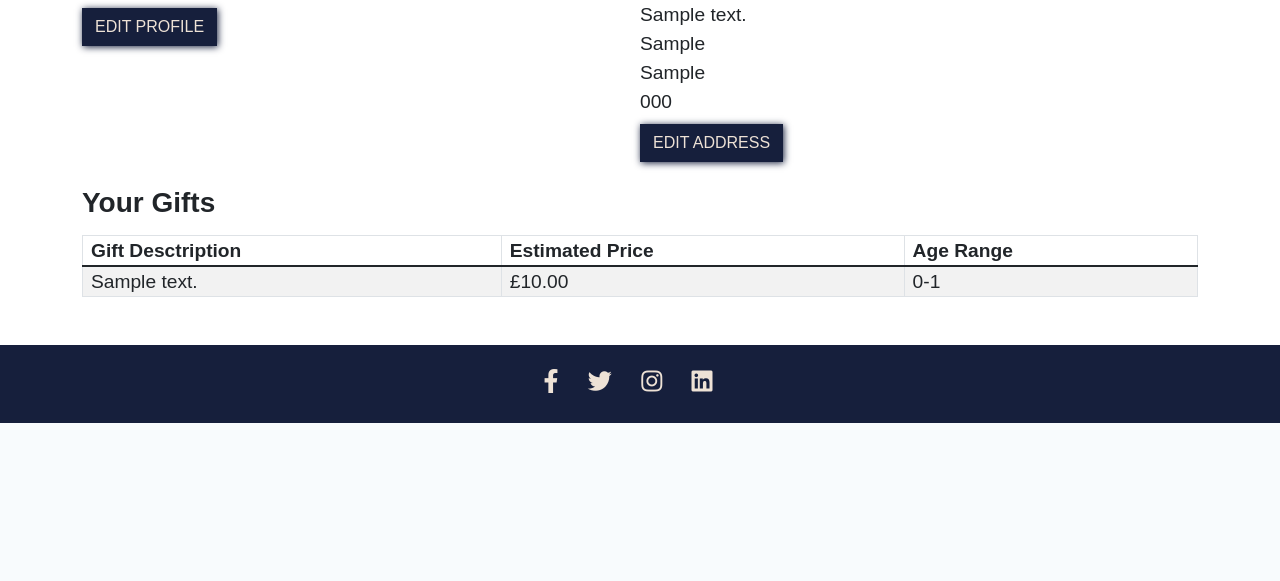
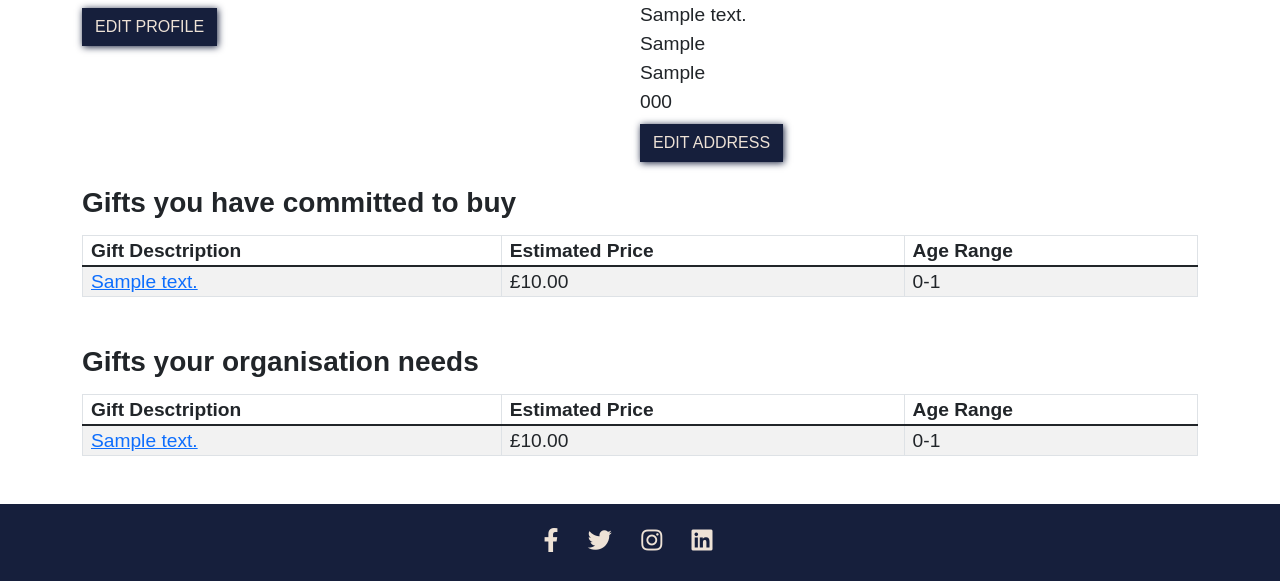
Before and after one commit to AmyOShea/GiftOfGiving, a Django app: template profiles/templates/profiles/profile.html in a window 1280 px wide. Shown: the part 388-969 px from the top of the page. Before the commit the page ends 811 px from the top, so only its background shows below. Run offline with Django 3.2, Linux system fonts and the light colour scheme; the template is opened without the code that fills it: values that come from a table or form of the project are taken from there, others are empty; tables that the repository leaves empty hold one stand-in row (values such as "Sample post"); some libraries are stand-ins or nearby versions; some web fonts are replaced.

Commit message:
Added logic to display committed gifts and charities gifts

```diff
--- a/profiles/templates/profiles/profile.html
+++ b/profiles/templates/profiles/profile.html
@@ -54,7 +54,8 @@
         {% endif %}
         </div>
     </div>
-    <h3><strong>Your Gifts</strong></h3>
+    {% if gifts %}
+    <h3><strong>Gifts you have committed to buy</strong></h3>
     <table class="table table-bordered table-striped table-hover">
         <thead>
             <tr>
@@ -64,20 +65,44 @@
             </tr>
           </thead>
           <tbody>
-            {% if gifts %}
             {% for gift in gifts %}
             <tr>
                 <!-- gift description -->
-                <td>{{ gift.description }}</td>
+                <td><a href="{% url 'view_gift' request.user gift.id %}">{{ gift.description }}</a></td>
                 <!-- gift rough price -->
                 <td>£{{ gift.estimated_price }}</td>
                 <!-- child age -->
                 <td>{{ gift.age_range}}</td>
             </tr>
             {% endfor %}
-            {% endif %}
           </tbody>
     </table>
+    {% endif %}
+
+    {% if charity_gifts %}
+    <h3><strong>Gifts your organisation needs</strong></h3>
+    <table class="table table-bordered table-striped table-hover">
+        <thead>
+            <tr>
+              <th scope="col">Gift Desctription</th>
+              <th scope="col">Estimated Price</th>
+              <th scope="col">Age Range</th>
+            </tr>
+          </thead>
+          <tbody>
+            {% for gift in charity_gifts %}
+            <tr>
+                <!-- gift description -->
+                <td><a href="{% url 'view_gift' request.user gift.id %}">{{ gift.description }}</a></td>
+                <!-- gift rough price -->
+                <td>£{{ gift.estimated_price }}</td>
+                <!-- child age -->
+                <td>{{ gift.age_range}}</td>
+            </tr>
+            {% endfor %}
+          </tbody>
+    </table>
+    {% endif %}
 </div>
 
 
--- a/profiles/views.py
+++ b/profiles/views.py
@@ -32,7 +32,8 @@ def profile(request, user):
 
     try:
         gifts = Gift.objects.filter(committed_by=request.user)
-        context = {"profile": profile, "address": address, "user": user, 'gifts': gifts}
+        charity_gifts = Gift.objects.filter(organisation_name=profile.organisation_name, needed=True)
+        context = {"profile": profile, "address": address, "user": user, 'gifts': gifts, 'charity_gifts': charity_gifts}
     except:
         return render(request, "profiles/profile.html", context)
 
```
